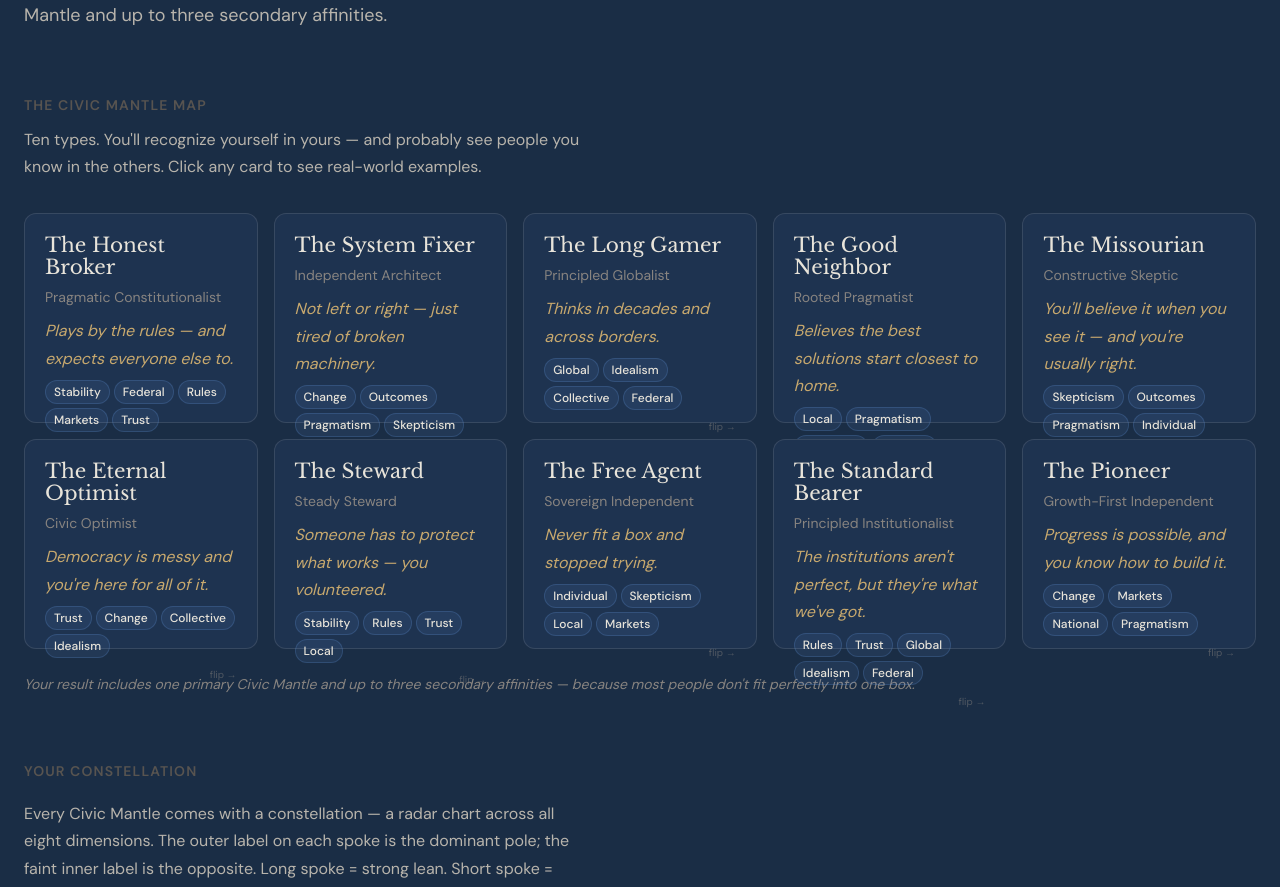
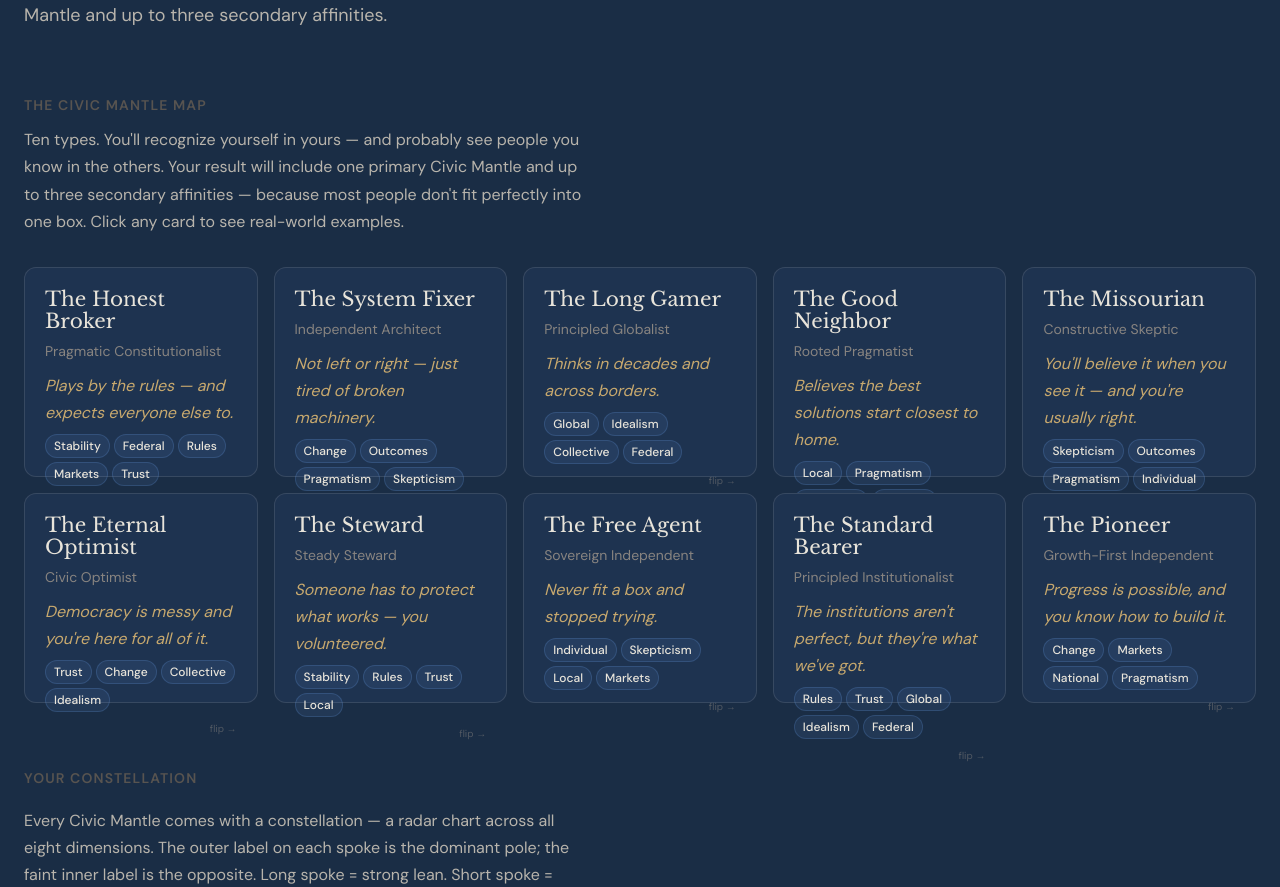
Before and after one commit to mattb2518/bedrock, a Next.js app: page /civic-mantle in a window 1280 px wide. Shown: the part 440-1327 px from the top of the page. Built offline with nearby package versions, Linux system fonts and the light colour scheme; no server answers.

Commit message:
Fix: future tense + move secondary affinities note into intro paragraph

```diff
--- a/src/app/civic-mantle/page.tsx
+++ b/src/app/civic-mantle/page.tsx
@@ -321,7 +321,7 @@ export default function CivicMantlePage() {
           The Civic Mantle Map
         </p>
         <p style={{ fontFamily: "var(--font-body)", fontSize: "var(--text-body)", color: "var(--color-text-secondary)", marginBottom: "var(--space-8)", maxWidth: "560px" }}>
-          Ten types. You'll recognize yourself in yours — and probably see people you know in the others. Click any card to see real-world examples.
+          Ten types. You'll recognize yourself in yours — and probably see people you know in the others. Your result will include one primary Civic Mantle and up to three secondary affinities — because most people don't fit perfectly into one box. Click any card to see real-world examples.
         </p>
 
         {/* 5-column grid → 2 rows of 5 */}
@@ -332,10 +332,6 @@ export default function CivicMantlePage() {
         }} className="mantle-grid">
           {types.map(t => <TypeCard key={t.label} type={t} />)}
         </div>
-
-        <p style={{ fontFamily: "var(--font-body)", fontSize: "var(--text-small)", color: "var(--color-text-muted)", marginTop: "var(--space-6)", fontStyle: "italic" }}>
-          Your result includes one primary Civic Mantle and up to three secondary affinities — because most people don't fit perfectly into one box.
-        </p>
       </div>
 
       {/* Sample Constellation */}
```
